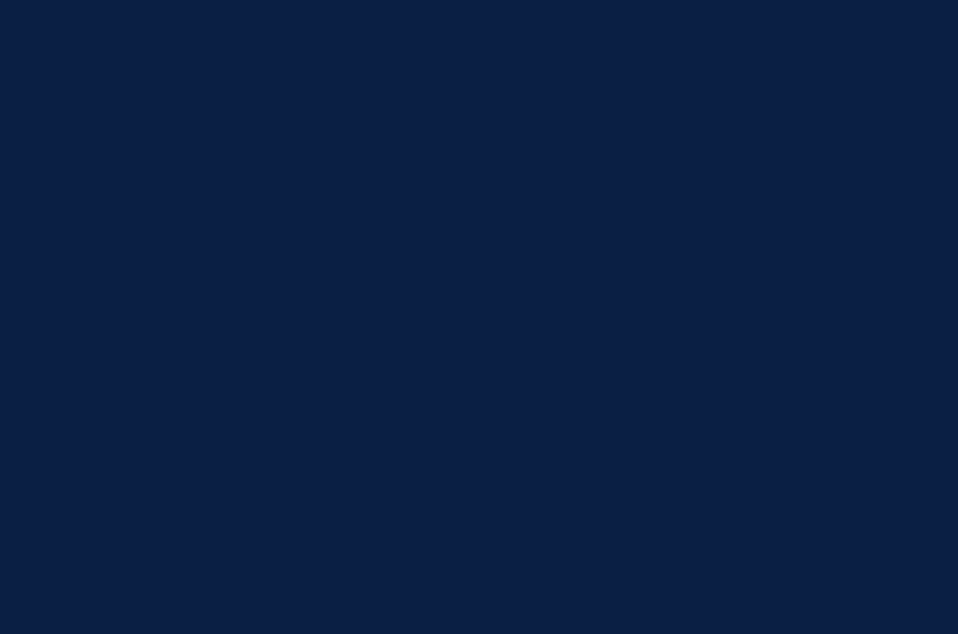
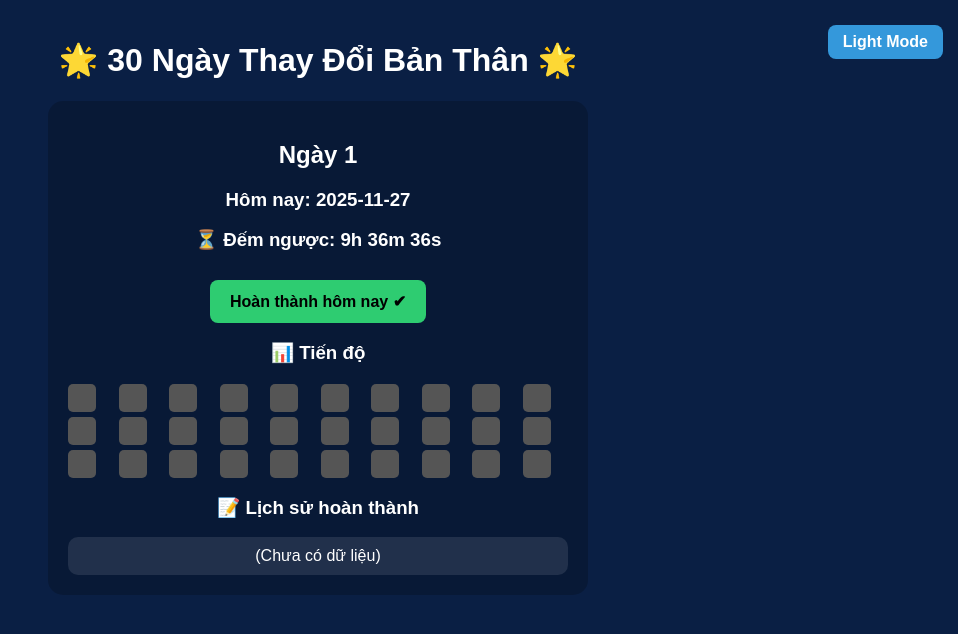
Before and after one commit to ptd369/dem-ngay, a plain HTML site: page index.html in a window 1280 px wide. Shown: the whole page, without its empty margins (322-1280 px from the left). Drawn offline with Linux system fonts and the light colour scheme.

Commit message:
Update index.html

```diff
--- a/index.html
+++ b/index.html
@@ -6,36 +6,239 @@
 <style>
     body {
         font-family: Arial, sans-serif;
+        transition: 0.3s;
+        margin: 0;
+        padding: 20px;
+        text-align: center;
+    }
+
+    body.light {
+        background: #f1f1f1;
+        color: black;
+    }
+
+    body.dark {
         background: #0a1f44;
         color: white;
-            text-align: center;
-            margin: 0;
-            padding: 30px;
     }
 
-        h1 { margin-bottom: 20px; }
-
-        .box {
-            max-width: 450px;
+    .container {
+        max-width: 500px;
         margin: auto;
-            background: #133b7c;
-            padding: 25px;
+        padding: 20px;
         border-radius: 15px;
+        background: rgba(0,0,0,0.2);
     }
 
     button {
-            padding: 15px 25px;
-            margin-top: 15px;
-            font-size: 18px;
+        padding: 12px 20px;
+        font-size: 16px;
         border: none;
-            border-radius: 10px;
+        margin-top: 10px;
+        border-radius: 8px;
         cursor: pointer;
         font-weight: bold;
-            background: #2ecc71;
-            color: black;
     }
 
-        button:disabled {
-            backgrou
+    .success { background: #2ecc71; color: black; }
+    .fail { background: #e74c3c; color: white; }
 
+    #progress {
+        margin-top: 20px;
+        display: grid;
+        grid-template-columns: repeat(10, 1fr);
+        gap: 5px;
+    }
+
+    .dot {
+        width: 28px;
+        height: 28px;
+        border-radius: 5px;
+    }
+
+    .done { background: #2ecc71; }
+    .miss { background: #e74c3c; }
+    .none { background: #555; }
+
+    #historyBox {
+        margin-top: 15px;
+        padding: 10px;
+        border-radius: 10px;
+        background: rgba(255,255,255,0.1);
+    }
+
+    #themeBtn {
+        position: fixed;
+        top: 15px;
+        right: 15px;
+        padding: 8px 15px;
+        border-radius: 8px;
+        cursor: pointer;
+        border: none;
+        background: #3498db;
+        color: white;
+    }
+</style>
+</head>
+
+<body class="dark">
+
+<button id="themeBtn">Light Mode</button>
+
+<h1>🌟 30 Ngày Thay Đổi Bản Thân 🌟</h1>
+
+<div class="container">
+    <h2 id="dayLabel"></h2>
+    <h3 id="dateLabel"></h3>
+
+    <h3>⏳ Đếm ngược: <span id="countdown"></span></h3>
+
+    <button id="btn" class="success">Hoàn thành hôm nay ✔</button>
+    <div id="msg"></div>
+
+    <h3>📊 Tiến độ</h3>
+    <div id="progress"></div>
+
+    <h3>📝 Lịch sử hoàn thành</h3>
+    <div id="historyBox"></div>
+</div>
+
+<script>
+    function todayStr() {
+        const d = new Date();
+        return d.getFullYear() + "-" + (d.getMonth()+1) + "-" + d.getDate();
+    }
+
+    const today = todayStr();
+
+    let dayIndex = Number(localStorage.getItem("dayIndex")) || 1;
+    let lastDone = localStorage.getItem("lastDone");
+    let history = JSON.parse(localStorage.getItem("history") || "[]");
+
+    const dayLabel = document.getElementById("dayLabel");
+    const dateLabel = document.getElementById("dateLabel");
+    const btn = document.getElementById("btn");
+    const msg = document.getElementById("msg");
+    const historyBox = document.getElementById("historyBox");
+    const progress = document.getElementById("progress");
+
+    // -----------------------------
+    // XỬ LÝ THẤT BẠI NGÀY HÔM QUA
+    // -----------------------------
+    if (lastDone && lastDone !== today) {
+        msg.innerHTML = "<div class='fail'>❌ Bạn đã thất bại vì bỏ lỡ ngày hôm qua!</div>";
+        localStorage.clear();
+
+        dayIndex = 1;
+        history = [];
+    }
+
+    dateLabel.innerHTML = "Hôm nay: " + today;
+    dayLabel.innerHTML = "Ngày " + dayIndex;
+
+    // -----------------------------
+    // NẾU HÔM NAY ĐÃ HOÀN THÀNH
+    // -----------------------------
+    if (lastDone === today) {
+        btn.disabled = true;
+        btn.style.background = "gray";
+        msg.innerHTML = "<div class='success'>✔ Bạn đã hoàn thành hôm nay!</div>";
+    }
+
+    // -----------------------------
+    // NÚT HOÀN THÀNH HÔM NAY
+    // -----------------------------
+    btn.addEventListener("click", () => {
+        localStorage.setItem("lastDone", today);
+
+        history.push({ day: dayIndex, date: today });
+        localStorage.setItem("history", JSON.stringify(history));
+
+        dayIndex++;
+        if (dayIndex > 30) dayIndex = 30;
+        localStorage.setItem("dayIndex", dayIndex);
+
+        btn.disabled = true;
+        btn.style.background = "gray";
+        msg.innerHTML = "<div class='success'>✔ Bạn đã hoàn thành hôm nay!</div>";
+
+        renderProgress();
+        renderHistory();
+    });
+
+    // -----------------------------
+    // LỊCH SỬ HOÀN THÀNH
+    // -----------------------------
+    function renderHistory() {
+        if (history.length === 0) {
+            historyBox.innerHTML = "(Chưa có dữ liệu)";
+            return;
+        }
+
+        historyBox.innerHTML = history.map(h =>
+            `Ngày ${h.day}: ✔ (${h.date})`
+        ).join("<br>");
+    }
+
+    // -----------------------------
+    // BIỂU ĐỒ TIẾN ĐỘ 30 NGÀY
+    // -----------------------------
+    function renderProgress() {
+        progress.innerHTML = "";
+
+        for (let i = 1; i <= 30; i++) {
+            const box = document.createElement("div");
+            box.classList.add("dot");
+
+            if (history.some(h => h.day === i)) box.classList.add("done");
+            else if (i < dayIndex - 1) box.classList.add("miss");
+            else box.classList.add("none");
+
+            progress.appendChild(box);
+        }
+    }
+
+    renderProgress();
+    renderHistory();
+
+    // -----------------------------
+    // ĐẾM NGƯỢC ĐẾN 00:00
+    // -----------------------------
+    function updateCountdown() {
+        const now = new Date();
+        const midnight = new Date();
+        midnight.setHours(24,0,0,0);
+
+        let diff = (midnight - now) / 1000;
+
+        const h = Math.floor(diff / 3600);
+        diff %= 3600;
+
+        const m = Math.floor(diff / 60);
+        const s = Math.floor(diff % 60);
+
+        document.getElementById("countdown").innerHTML =
+            `${h}h ${m}m ${s}s`;
+    }
+    setInterval(updateCountdown, 1000);
+
+    // -----------------------------
+    // DARK / LIGHT MODE
+    // -----------------------------
+    const themeBtn = document.getElementById("themeBtn");
+
+    themeBtn.addEventListener("click", () => {
+        if (document.body.classList.contains("dark")) {
+            document.body.classList.remove("dark");
+            document.body.classList.add("light");
+            themeBtn.innerHTML = "Dark Mode";
+        } else {
+            document.body.classList.remove("light");
+            document.body.classList.add("dark");
+            themeBtn.innerHTML = "Light Mode";
+        }
+    });
+</script>
+
+</body>
 </html>
```
Lines whose indentation alone changed are shown as unchanged.
